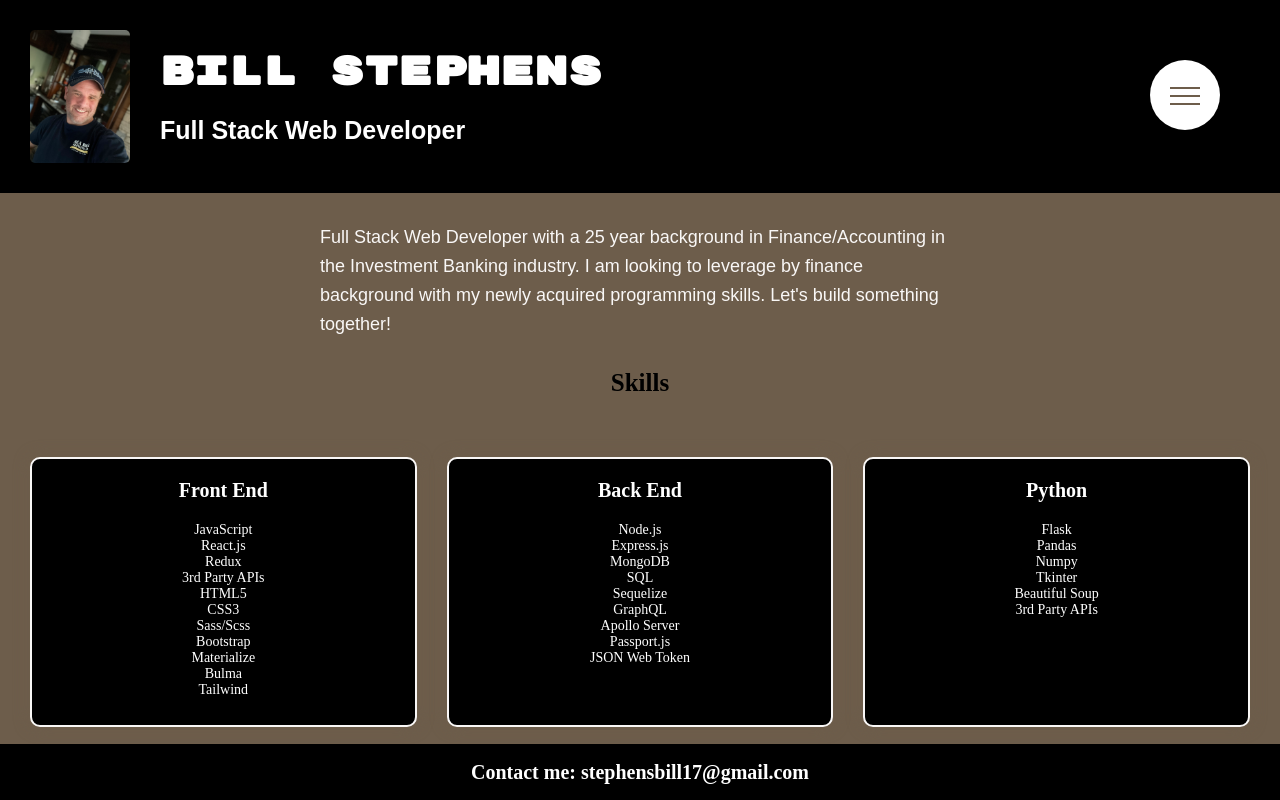
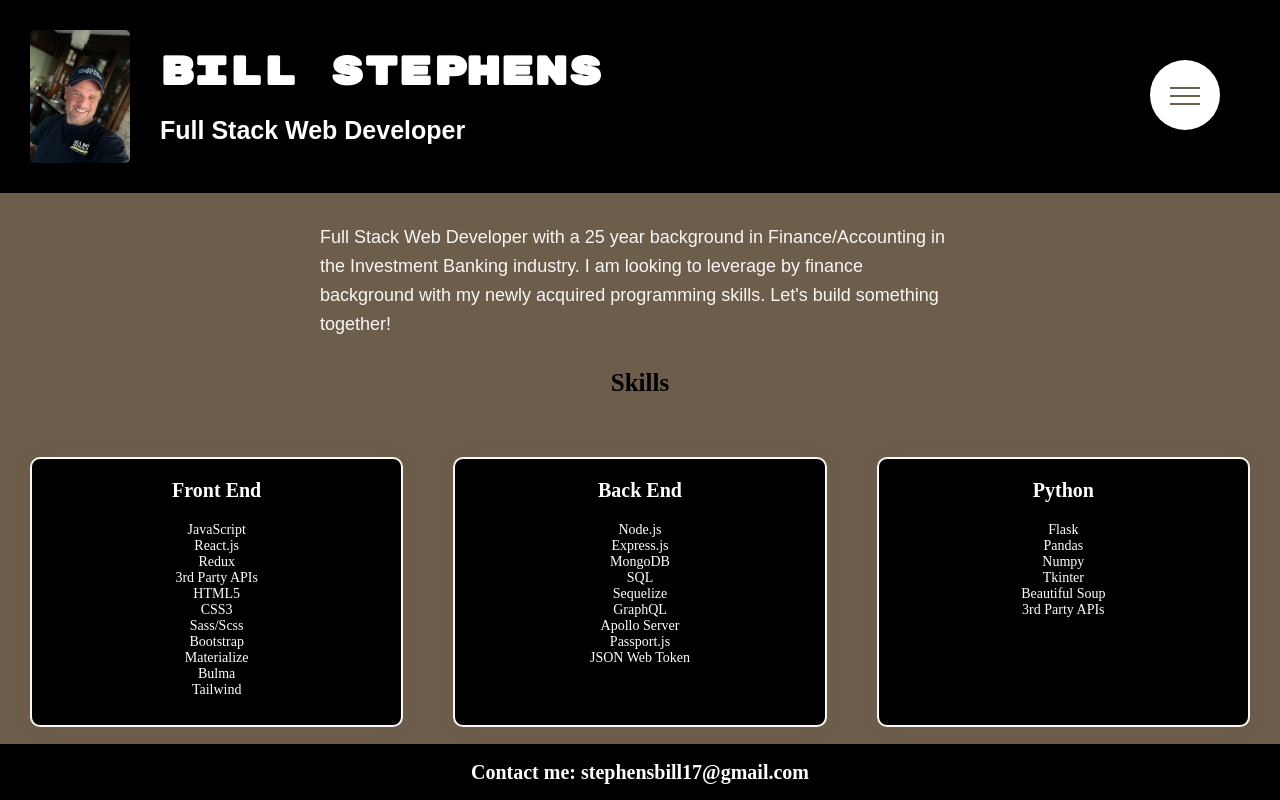
Before and after one commit to BillStephens2022/my_portfolio, a React (Create React App) app: page / in a window 1280 px wide. Built offline with nearby package versions, Linux system fonts and the light colour scheme.

Commit message:
updated about page card sizing

```diff
--- a/src/css/style.css
+++ b/src/css/style.css
@@ -162,8 +162,9 @@ html {
     padding: 3rem;
     display: grid;
     grid-template-rows: minmax(30rem, 1fr);
-    grid-template-columns: [card-1-start] minmax(20rem, 1fr) [card-1-end card-2-start] minmax(20rem, 1fr) [card-2-end card-3-start] minmax(20rem, 1fr) [card-3-end];
-    grid-gap: 3rem; }
+    grid-template-columns: [card-1-start] minmax(20rem, 40rem) [card-1-end card-2-start] minmax(20rem, 40rem) [card-2-end card-3-start] minmax(20rem, 40rem) [card-3-end];
+    grid-gap: 5rem;
+    justify-content: center; }
   .skills__card {
     margin-top: 3rem;
     border: 2px solid #f9f7f6;
--- a/src/sass/_about.scss
+++ b/src/sass/_about.scss
@@ -58,8 +58,9 @@
     padding: 3rem;
     display: grid;
     grid-template-rows: minmax(30rem, 1fr);
-    grid-template-columns: [card-1-start] minmax(20rem, 1fr) [card-1-end card-2-start] minmax(20rem, 1fr) [card-2-end card-3-start] minmax(20rem, 1fr) [card-3-end];
-    grid-gap: 3rem;
+    grid-template-columns: [card-1-start] minmax(20rem, 40rem) [card-1-end card-2-start] minmax(20rem, 40rem) [card-2-end card-3-start] minmax(20rem, 40rem) [card-3-end];
+    grid-gap: 5rem;
+    justify-content: center;
     }
 
     &__card {
```
